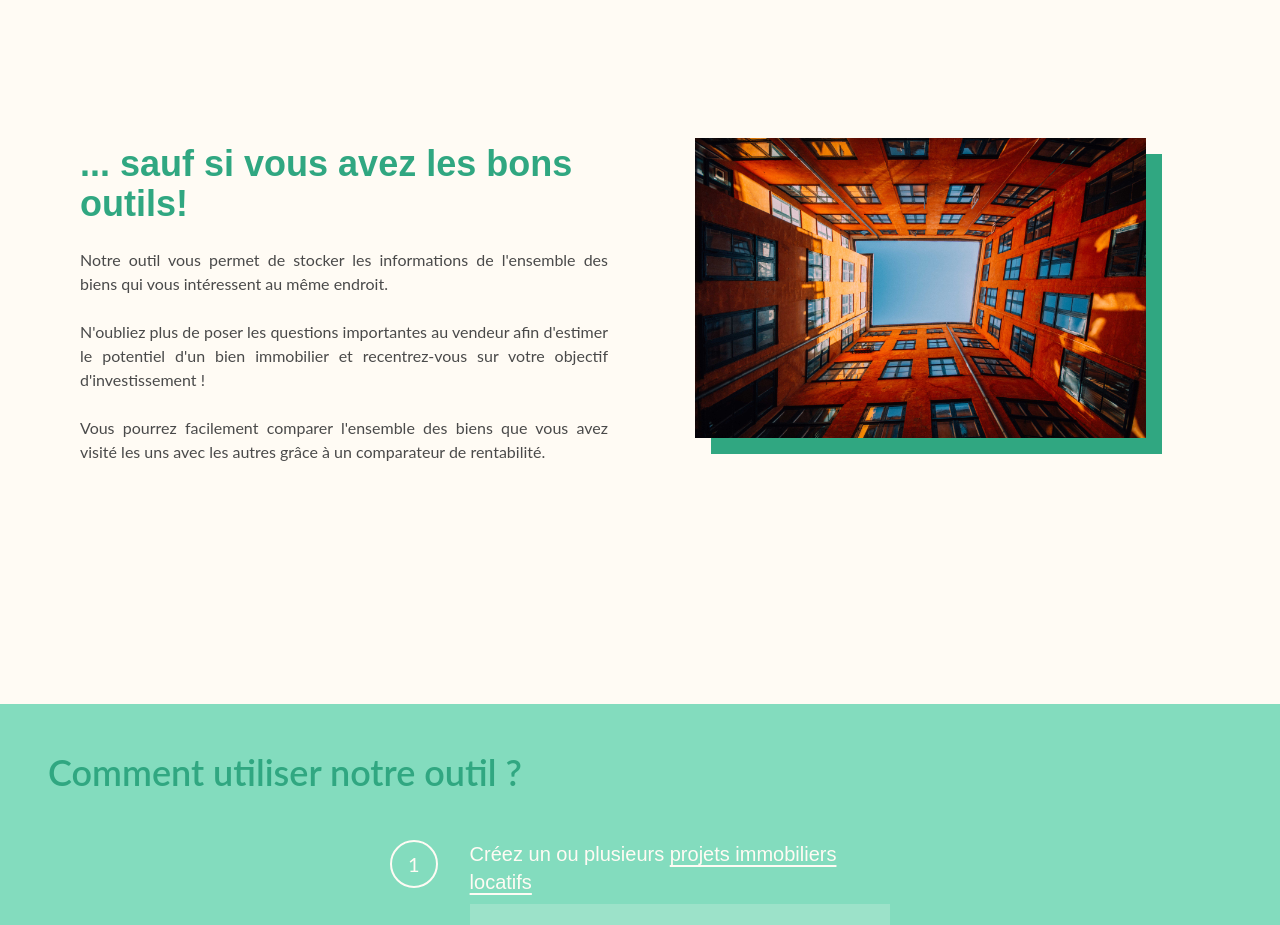
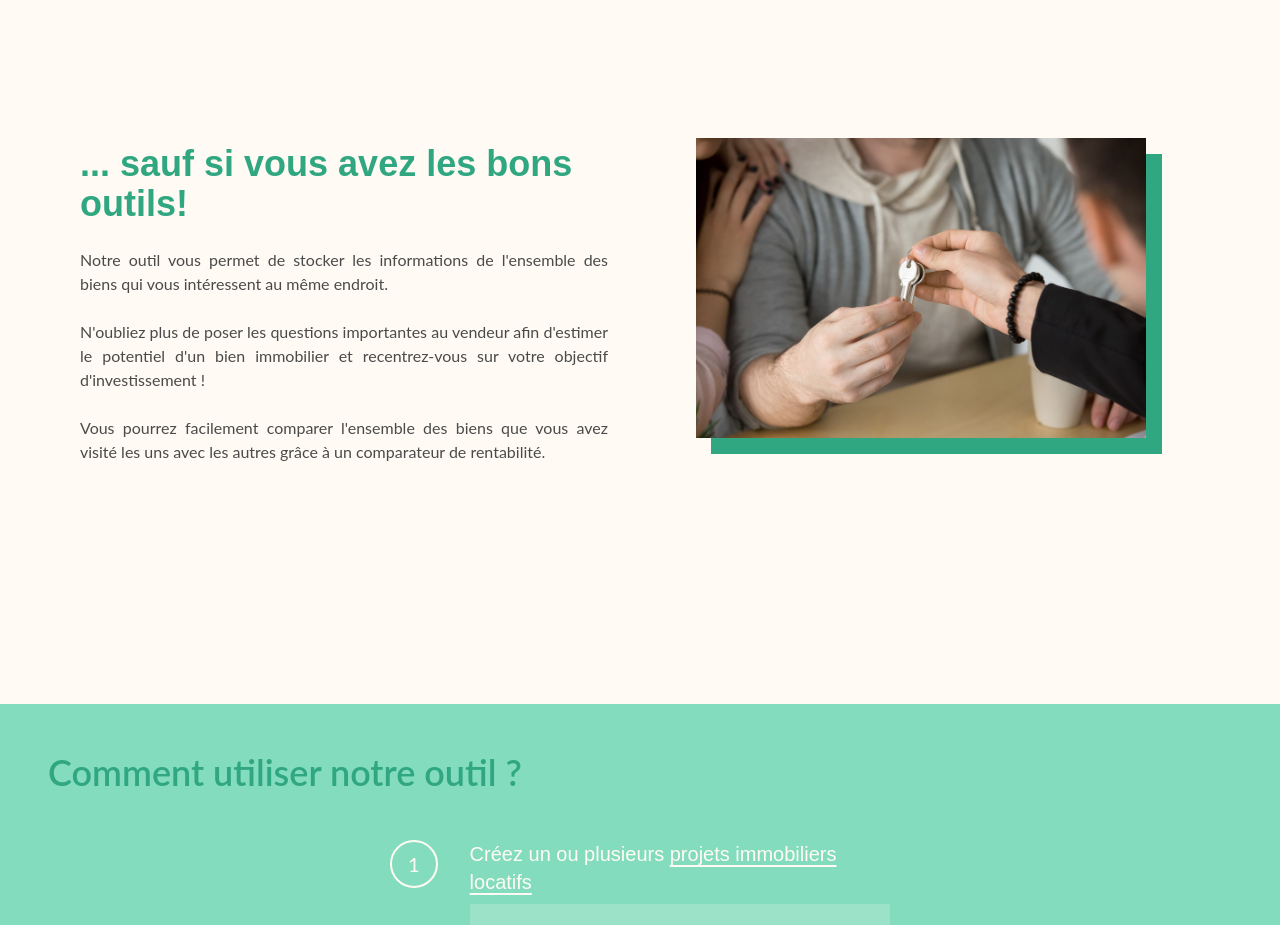
Before and after one commit to ophelie-gaudin/Immotep_front_react, a React (Create React App) app: page / in a window 1280 px wide. Shown: the part 2500-3425 px from the top of the page. Built offline with nearby package versions, Linux system fonts and the light colour scheme.

Commit message:
add second img

```diff
--- a/src/pages/index.jsx
+++ b/src/pages/index.jsx
@@ -2,6 +2,7 @@ import React from "react";
 import { useSelector } from "react-redux";
 import BackgroundVideo from "../assets/video-2.mp4";
 import img1 from "../assets/img1.jpg";
+import img2 from "../assets/img2.jpg";
 
 export default function Home() {
   const auth = useSelector((state) => state.connected);
@@ -148,9 +149,6 @@ export default function Home() {
         <div className="container flex items-center justify-between flex-wrap md:flex-nowrap">
           <div className="mb-12 md:mb-0 md:w-1/2 w-full mx-8">
             <div className="frame w-full">
-              {/* <div data-aos="zoom-out-right" className="w-full">
-                <%= image_tag 'decohome.jpg', :style=>'width:100%' %>
-              </div> */}
               <div
                 className="bg-whiite h-[300px] max-w-[451px] relative mx-auto"
                 data-aos="zoom-out-right"
@@ -205,15 +203,12 @@ export default function Home() {
 
           <div className="mt-12 md:mt-0 w-full md:w-1/2 mx-8">
             <div className="frame w-full">
-              {/* <div data-aos="zoom-out-right" className="w-full">
-                <%= image_tag 'decohome.jpg', :style=>'width:100%' %>
-              </div> */}
               <div
                 className="bg-primary h-[300px] max-w-[451px] relative mx-auto"
                 data-aos="zoom-out-left"
               >
                 <img
-                  src={img1}
+                  src={img2}
                   alt="bâtiments"
                   className=" h-[300px] absolute right-4 bottom-4"
                 />
@@ -234,7 +229,6 @@ export default function Home() {
                 <div className="py-2 px-4 rounded-full border-whiite border-2 text-whiite text-xl hover:bg-whiite hover:text-primary  mr-8">
                   1
                 </div>
-                {/* after:border after:border-whiite */}
               </div>
 
               <div className="flex flex-col">
@@ -363,12 +357,6 @@ export default function Home() {
                 </div>
               </div>
             </li>
-
-            {/* <% if isUser? %>
-      <%= link_to 'Commencez maintenant', projects_path(current_user.id),  class:"btn btn-light rounded mt-2" %>
-    <%else%>
-      <%= link_to 'Commencez maintenant', new_user_registration_path,  class:"btn btn-light rounded mt-2" %>
-    <%end%> */}
           </ul>
 
           <div className="mx-auto">
```
